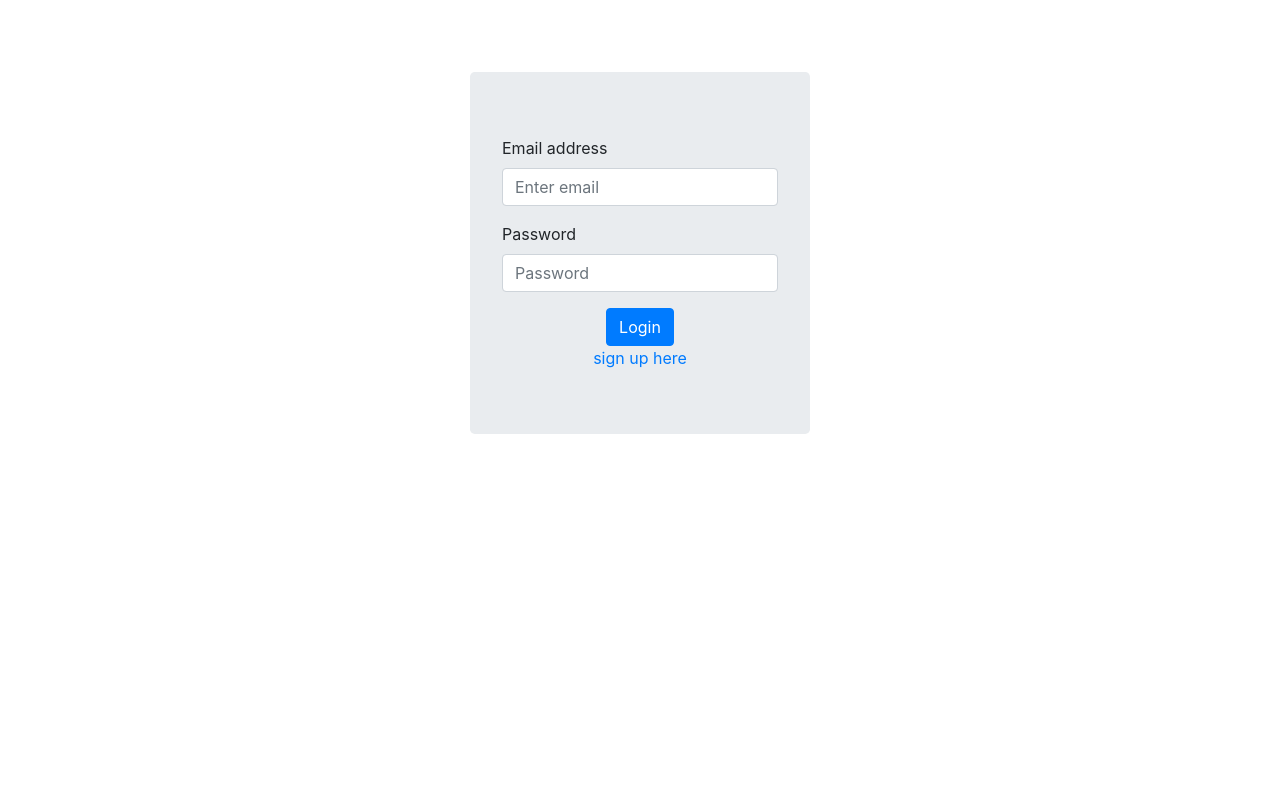
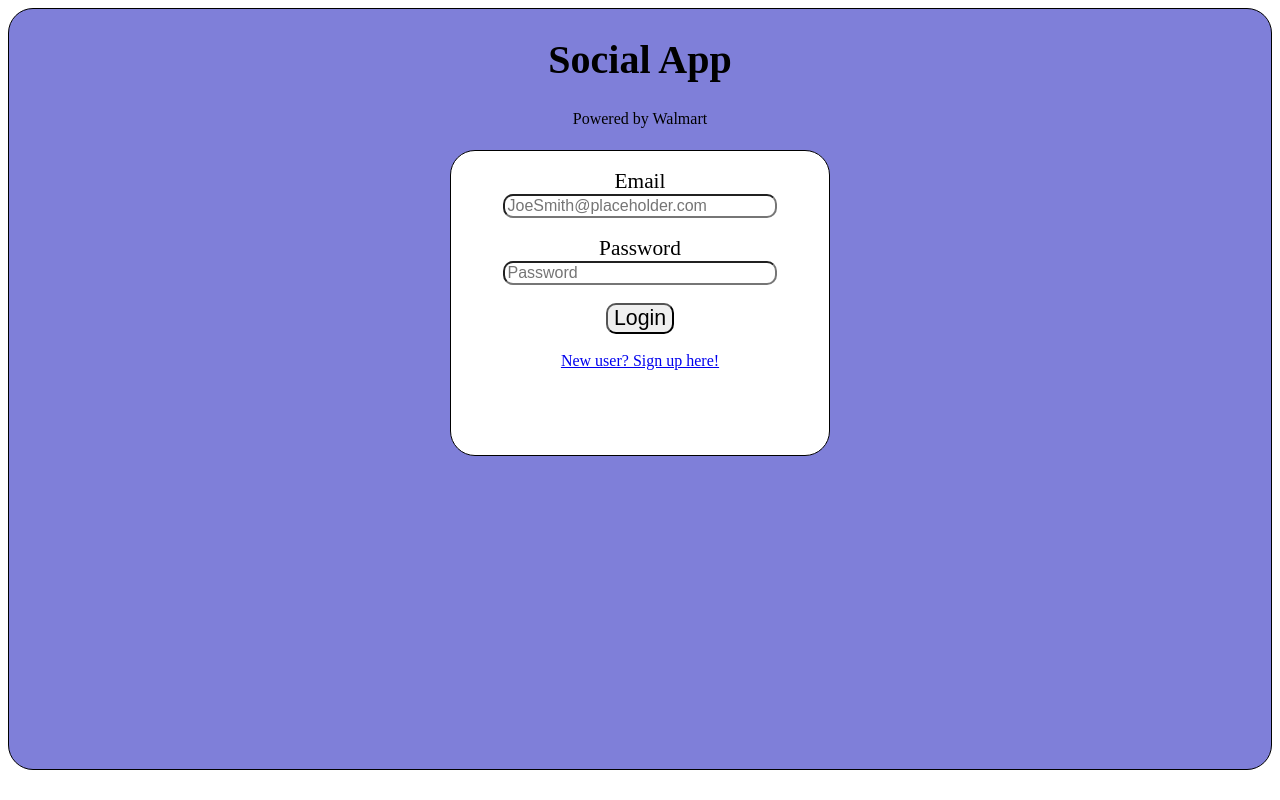
Before and after one commit to itsjennifernhu/CSE-106-Final-Project, a Flask app: page / in a window 1280 px wide. Run offline with Flask 2, Linux system fonts and the light colour scheme.

Commit message:
Updated flask code to work for signup/in and updated frontend.

```diff
--- a/app.py
+++ b/app.py
@@ -6,12 +6,9 @@ from werkzeug.utils import secure_filename
 from flask import flash
 from models import *
 import uuid
-from flask_bcrypt import Bcrypt
-from flask_login import UserMixin, login_user, LoginManager, login_required, logout_user, current_user
+from flask_login import login_user, LoginManager, login_required, logout_user, current_user
 from flask import jsonify
 
-
-bcrypt = Bcrypt(app)
 UPLOAD_FOLDER = 'static/uploads/'
 app.secret_key = "secretkey"
 app.config['UPLOAD_FOLDER'] = UPLOAD_FOLDER
@@ -22,10 +19,8 @@ login_manager.login_view = 'login'
 
 ALLOWED_EXTENSTIONS = set(['png','jpg','jpeg','gif' , 'jfif'])
 
-
 def allowed_file(filename):
     return '.' in filename and filename.rsplit('.', 1)[1].lower() in ALLOWED_EXTENSTIONS
-
 
 @app.route('/post')
 @login_required
@@ -84,7 +79,7 @@ def upload_post():
 
 # posts show on home page.........................
 @app.route('/home', methods=['GET','POST'])
-def show():
+def homepage():
     posts = Posts.query.order_by(Posts.date_created.desc()).all()
     return render_template('home.html',posts=posts)
 
@@ -183,37 +178,33 @@ def load_user(user_id):
     return Users.query.get(int(user_id))
 
 
-@app.route('/sign-up' , methods=['GET','POST'])
+@app.route('/signup' , methods=['GET','POST'])
 def signup():
-
     if request.method == 'POST':
-
         email = request.form['email']
         name = request.form['name']
+        handle = request.form['handle']
         password = request.form['password']
 
         user = Users.query.filter_by(email=email).first()
+        # If user exists, redirect to login page.
         if user:
             flash("User already exists")
-            return redirect('/sign-up')
+            return redirect(url_for('login'))
 
-        hashed_password = bcrypt.generate_password_hash(password)
         user = Users(
-            email=email,
-            name=name,
-            password=hashed_password
-            )
+                    email=email,
+                    name=name,
+                    handle=handle,
+                    password=password
+                    )
 
         db.session.add(user)
         db.session.commit()
         flash("User Registered! Sign in now")
-        return redirect('/')
+        return redirect(url_for('login'))
 
     return render_template('signup.html')
-
-
-
-
 
 
 @app.route('/' , methods=['GET','POST'] )
@@ -223,15 +214,17 @@ def login():
         password = request.form['password']
 
         user = Users.query.filter_by(email=email).first()
-        if user:
-            if bcrypt.check_password_hash(user.password, password):
-                login_user(user)
-                return redirect('/home')
+        # Redirect to login if user does not exist or typed wrong password.
+        if not user or not user.checkPassword(password):
+            flash("Invalid login")
+            return redirect(url_for('login'))
 
-        else:
-            flash("Invalid login")
-            return redirect('/sign-in')
-    return render_template('sign_in.html')
+        # Otherwise log in user and redirect them to the homepage.
+        login_user(user)
+        return redirect(url_for('homepage'))
+
+    return render_template('signin.html')
+
 
 if __name__ == "__main__":
     app.run(debug=True)
--- a/static/app.css
+++ b/static/app.css
@@ -1,7 +1,65 @@
+body {
+  background-color: rgba(255, 255, 255, 1);
+}
+
+.SignContainer {
+  background-color: rgba(0, 0, 180, 0.5);
+  width: 95wh;
+  height: 95vh;
+  border-radius: 25px;
+  border: 1px black solid;
+  text-align: center;
+  margin: auto;
+}
+
+#SignName {
+  position: relative;
+  background-color: rgba(0, 0, 180, 0);
+  border: 0px;
+  width:100%;
+  height: 15%;
+}
+
+#SignName h1 {
+  font-size: 30pt;
+}
+
+#SignName p {
+  font-size: 12pt;
+}
+
+#CredentialsContainer {
+  position: relative;
+  background-color: rgba(255, 255, 255, 1);
+  width: 30%;
+  height: 40%;
+}
+
+#SignForm {
+  text-align: center;
+}
+
+label {
+  font-size: 16pt;
+}
+
+input {
+  font-size: 12pt;
+  border-radius: 10px;
+  width: 70%;
+}
+
+button[type=submit] {
+  font-size: 16pt;
+  border-radius: 10px;
+}
+
+/*
 .no-margin
 {
   margin: 0px;
 }
+
 .line-height
 {line-height: 1;}
 .justtify-content-space-between
@@ -58,4 +116,4 @@ border: solid 1px lightgrey;
 .post-time
 {
   color: #8f8f8f;
-}
+} */
--- a/static/app.js
+++ b/static/app.js
@@ -5,7 +5,6 @@
     if(likeObj_id == 0)
     {
         likeObj_id = parseInt(like_id)
-
     }
 
     var text = $(e).children("#"+id).html().trim()
@@ -106,7 +105,6 @@
            {
                 $(e).html('Following')
                 $(e).addClass('btn-success')
-
            }
         }
     })
--- a/templates/layout_authentication.html
+++ b/templates/layout_authentication.html
@@ -5,11 +5,11 @@
     <meta http-equiv="X-UA-Compatible" content="IE=edge">
     <meta name="viewport" content="width=device-width, initial-scale=1.0">
     <title>{% block title %} {% endblock title %} - Social App</title>
-
-    <link rel="stylesheet" href="https://cdn.jsdelivr.net/npm/bootstrap@4.4.1/dist/css/bootstrap.min.css" integrity="sha384-Vkoo8x4CGsO3+Hhxv8T/Q5PaXtkKtu6ug5TOeNV6gBiFeWPGFN9MuhOf23Q9Ifjh" crossorigin="anonymous">
-    <script src="https://code.jquery.com/jquery-3.4.1.slim.min.js" integrity="sha384-J6qa4849blE2+poT4WnyKhv5vZF5SrPo0iEjwBvKU7imGFAV0wwj1yYfoRSJoZ+n" crossorigin="anonymous"></script>
-    <script src="https://cdn.jsdelivr.net/npm/popper.js@1.16.0/dist/umd/popper.min.js" integrity="sha384-Q6E9RHvbIyZFJoft+2mJbHaEWldlvI9IOYy5n3zV9zzTtmI3UksdQRVvoxMfooAo" crossorigin="anonymous"></script>
-    <script src="https://cdn.jsdelivr.net/npm/bootstrap@4.4.1/dist/js/bootstrap.min.js" integrity="sha384-wfSDF2E50Y2D1uUdj0O3uMBJnjuUD4Ih7YwaYd1iqfktj0Uod8GCExl3Og8ifwB6" crossorigin="anonymous"></script>
+    <link rel="stylesheet" href="../static/app.css">
+    <!-- <link rel="stylesheet" href="https://cdn.jsdelivr.net/npm/bootstrap@4.4.1/dist/css/bootstrap.min.css" integrity="sha384-Vkoo8x4CGsO3+Hhxv8T/Q5PaXtkKtu6ug5TOeNV6gBiFeWPGFN9MuhOf23Q9Ifjh" crossorigin="anonymous"> -->
+    <!-- <script src="https://code.jquery.com/jquery-3.4.1.slim.min.js" integrity="sha384-J6qa4849blE2+poT4WnyKhv5vZF5SrPo0iEjwBvKU7imGFAV0wwj1yYfoRSJoZ+n" crossorigin="anonymous"></script> -->
+    <!-- <script src="https://cdn.jsdelivr.net/npm/popper.js@1.16.0/dist/umd/popper.min.js" integrity="sha384-Q6E9RHvbIyZFJoft+2mJbHaEWldlvI9IOYy5n3zV9zzTtmI3UksdQRVvoxMfooAo" crossorigin="anonymous"></script> -->
+    <!-- <script src="https://cdn.jsdelivr.net/npm/bootstrap@4.4.1/dist/js/bootstrap.min.js" integrity="sha384-wfSDF2E50Y2D1uUdj0O3uMBJnjuUD4Ih7YwaYd1iqfktj0Uod8GCExl3Og8ifwB6" crossorigin="anonymous"></script> -->
 </head>
 
 <body>
@@ -18,6 +18,7 @@
 
           {% endblock body %}
     </div>
+    <script src="../static/app.js"></script>
 </body>
 
 </html>
--- a/templates/sign_in.html
+++ /dev/null
@@ -1,42 +0,0 @@
-{% extends 'layout_authentication.html' %}
-{% block title %} Sign in {% endblock title %}
-
-{% block body %}
-
-<br>
-<br>
-<br>
-<div class="offset-lg-4 col-lg-4 col-md-12 col-sm-12" >
-
-    <div class="jumbotron" >
-
-    {% with messages = get_flashed_messages() %}
-    {% if messages %}
-    <div class="alert alert-info" >
-            {% for message in messages %}
-                <label>{{ message }}</label>
-            {% endfor %}
-        </div>
-    {% endif %}
-     {% endwith %}
-
-        <form method="post"  >
-            <div class="form-group" >
-              <label for="exampleInputEmail1">Email address</label>
-              <input type="email" name="email" class="form-control" id="exampleInputEmail1" aria-describedby="emailHelp" placeholder="Enter email" required>
-            </div>
-            <div class="form-group">
-              <label for="exampleInputPassword1">Password</label>
-              <input type="password" name="password" class="form-control" id="exampleInputPassword1" placeholder="Password" required>
-            </div>
-            <div class="text-center" >
-                <button type="submit" class="btn btn-primary">Login</button>
-                <br>
-                <a href="/sign-up">sign up here</a>
-            </div>
-
-        </form>
-    </div>
-</div>
-
-{% endblock body %}
--- /dev/null
+++ b/templates/signin.html
@@ -0,0 +1,41 @@
+{% extends 'layout_authentication.html' %}
+{% block title %} Sign in {% endblock title %}
+
+{% block body %}
+
+<div class="SignContainer">
+
+  <div class="SignContainer" id="SignName">
+    <h1>Social App</h1>
+    <p>Powered by Walmart</p>
+  </div>
+  <div class="SignContainer" id="CredentialsContainer">
+    <!-- {% with messages = get_flashed_messages() %}
+    {% if messages %}
+    <div class="alert alert-info" >
+      {% for message in messages %}
+        <label>{{ message }}</label>
+      {% endfor %}
+    </div>
+    {% endif %}
+    {% endwith %}  -->
+
+    <form id="SignForm" enctype="multipart/form-data" action="/" method="post">
+      <br>
+      <label for="InputEmail">Email</label>
+      <br>
+      <input type="email" name="email" class="form-control" id="InputEmail" placeholder="JoeSmith@placeholder.com" required>
+      <br> <br>
+      <label for="InputPassword">Password</label>
+      <br>
+      <input type="password" name="password" class="form-control" id="InputPassword" placeholder="Password" required>
+      <br> <br>
+      <button type="submit">Login</button>
+      <br> <br>
+      <a href="/signup">New user? Sign up here!</a>
+    </form>
+  </div>
+
+</div>
+
+{% endblock body %}
```
Also changed, not shown: models.py (+51 -12 lines), templates/signup.html (+29 -26 lines). Lines whose indentation alone changed are shown as unchanged.
